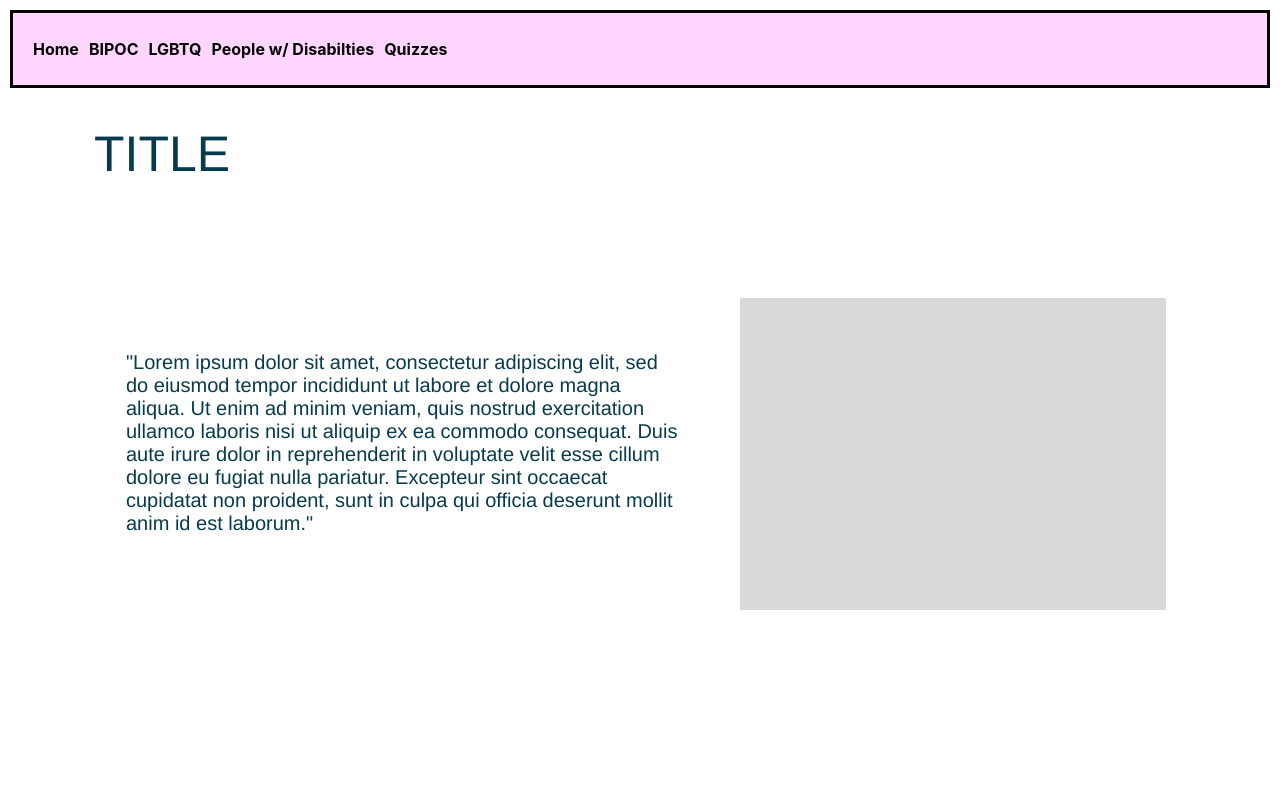
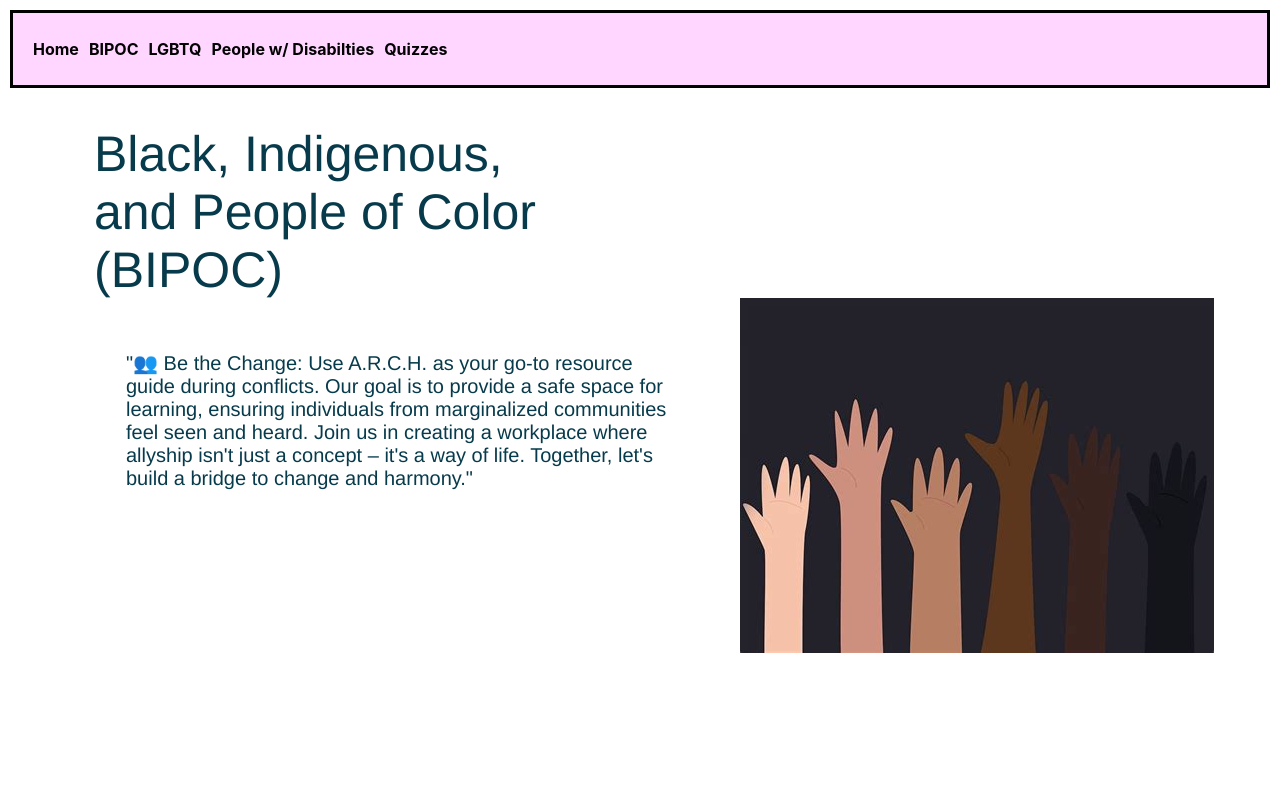
Before and after one commit to AdassaC/ARCH, a React (Create React App) app in the folder arch/: page /bipoc in a window 1280 px wide. Shown: the top 800 px of the page. Built offline with nearby package versions, Linux system fonts and the light colour scheme.

Commit message:
add changes from mvp

```diff
--- a/arch/package.json
+++ b/arch/package.json
@@ -15,6 +15,7 @@
     "@testing-library/user-event": "^13.5.0",
     "react": "^18.2.0",
     "react-dom": "^18.2.0",
+    "react-icons": "^4.11.0",
     "react-router-dom": "^6.18.0",
     "react-scripts": "^5.0.1",
     "web-vitals": "^2.1.4"
--- a/arch/src/components/bipoc.js
+++ b/arch/src/components/bipoc.js
@@ -3,7 +3,7 @@
 import React from "react";
 import "../styles/bipoc.css";
 import Navbar from "./navbar";
-import Placeholder from "../resources/placeholder.png";
+import Placeholder from "../resources/bipoc_hero.jpeg";
 
 const BIPOC = () =>
 {
@@ -14,26 +14,33 @@ const BIPOC = () =>
 				<div className="div">
 					<div className="overlap3">
 						<div className="resources">RESOURCES</div>
+						<h3 >
+							Informative and Educational Resources
+						</h3>
+						{/* <p>
+						https://poorvucenter.yale.edu/ImplicitBiasAwareness
+						</p>
+						<p>
+						https://www.psychologytoday.com/us/blog/culturally-speaking/201711/are-racial-
+						</p> */}
+
 					</div>
 					<div className="group">
 						<p className="p">
-							"Lorem ipsum dolor sit amet, consectetur adipiscing elit, sed do
-							eiusmod tempor incididunt ut labore et dolore magna aliqua. Ut
-							enim ad minim veniam, quis nostrud exercitation ullamco laboris
-							nisi ut aliquip ex ea commodo consequat. Duis aute irure dolor in
-							reprehenderit in voluptate velit esse cillum dolore eu fugiat
-							nulla pariatur. Excepteur sint occaecat cupidatat non proident,
-							sunt in culpa qui officia deserunt mollit anim id est laborum."
-            </p>
+							"👥 Be the Change:
+							Use A.R.C.H. as your go-to resource guide during conflicts. Our goal is to provide a safe space for learning, ensuring individuals from marginalized communities feel seen and heard.
+							Join us in creating a workplace where allyship isn't just a concept – it's a way of life. Together, let's build a bridge to change and harmony."
+            			</p>
 
           </div>
           <img src={Placeholder} alt="placeholder"/>
 				</div>
 				<div className="group-2" />
-				<div className="text-wrapper-13">TITLE</div>
+				<div className="text-wrapper-13">Black, Indigenous, and People of Color (BIPOC)</div>
 				<div className="overlap-wrapper">
 					<div className="overlap-2">
 						<div className="challenges">CHALLENGES</div>
+
 					</div>
 				</div>
 			</div>
--- a/arch/src/components/home.js
+++ b/arch/src/components/home.js
@@ -1,4 +1,5 @@
 import React from "react";
+
 import { Link } from 'react-router-dom';
 import hero from '../resources/hero.png';
 import '../styles/home.css'; // Import the CSS file
@@ -45,19 +46,24 @@ class Home extends React.Component{
                     <div className="text-wrapper-4">A.R.C.H.</div>
                     <div className="overlap-group-wrapper">
                       <div className="overlap-2">
+                        <h4>
+                        🌟Welcome to A.R.C.H.Allyship Resources for Change and Harmony!🌟
+                        </h4>
                         <p className="p">
-                          Lorem ipsum dolor sit amet, consectetur adipiscing elit. Donec vel augue eu sem pharetra ultrices. In
-                          vel ipsum at mauris tincidunt feugiat. Duis sit amet est id massa pellentesque consequat.
+                        At A.R.C.H., we believe in the power of allyship to create positive change in the workplace.
+                        Our mission is to empower you with the knowledge and resources needed to champion diversity, inclusion, and authentic expression.
                         </p>
+                        {/* <h4>
+                        🌈 Why A.R.C.H.?
+                        </h4> */}
                         <p className="text-wrapper-5">
-                          Nullam non erat consequat, cursus turpis sed, aliquam metus. Nulla eleifend risus vitae eros gravida,
-                          non feugiat lacus efficitur. Fusce tincidunt malesuada nulla id mollis. Etiam elementum viverra
-                          ultricies. Fusce eleifend interdum turpis.
+                        Embark on a journey of understanding and allyship with us. Our platform is designed to be a beacon of change, fostering an inclusive environment where everyone's voice matters.
+                        We're not just a resource hub; we're a community committed to making a real impact.
                         </p>
-                        <p className="text-wrapper-6">
+                        {/* <p className="text-wrapper-6">
                           Vestibulum et luctus orci. Sed eu purus pellentesque, consequat orci in, imperdiet ipsum. Etiam
                           faucibus sollicitudin sem, vel vestibulum justo tincidunt sed.
-                        </p>
+                        </p> */}
                       </div>
                     </div>
 
--- a/arch/src/styles/home.css
+++ b/arch/src/styles/home.css
@@ -158,6 +158,7 @@
   }
 
   .homepage .text-wrapper-5 {
+    margin-top: 60px;
     color: #073b4c;
     font-family: "Arial-Regular", Helvetica;
     font-size: 19px;
```
Also changed, not shown: arch/src/components/footer.js (+48 -0 lines), arch/src/resources/bipoc_hero.jpeg (added), 1 other file (tests, documents, lock files or other folders).
